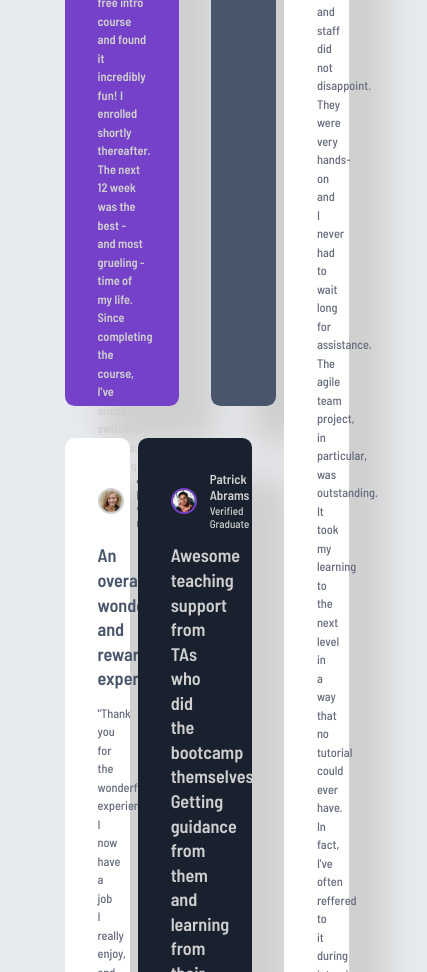
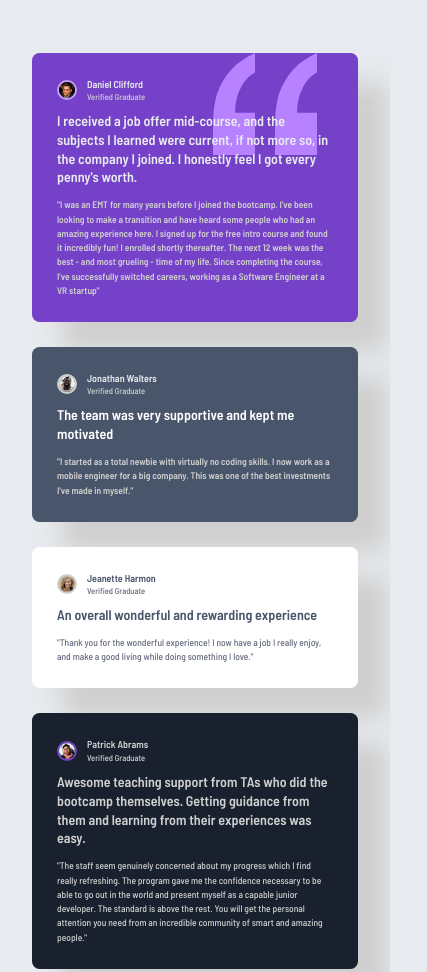
Before and after one commit to Lincoln-Dupree/Testimonial-Grid, a plain HTML site: page index.html in a window 390 px wide. Shown: the top 972 px of the page, 427 px wide, since content can reach past the window. Drawn offline with Linux system fonts and the light colour scheme.

Commit message:
updated styling for mobile devices, and made overall rem responsive

```diff
--- a/styles.css
+++ b/styles.css
@@ -15,7 +15,8 @@
   margin: 0;
   padding: 0;
   box-sizing: border-box;
-  font-size: 13px;
+  font-size: clamp(10px, 0.9vw, 18px);
+  /* font-size: 13px; */
   font-family: "Barlow Semi Condensed", sans-serif;
   font-weight: 500;
   /* Weights: 500, 600 */
@@ -43,7 +44,7 @@ body {
 
 .testimonial {
   /* general class for all reivews */
-  background-color: aqua;
+  /* background-color: aqua; */
   padding: 2.5rem;
   margin: 1.25rem;
   border-radius: 0.75rem;
@@ -199,3 +200,34 @@ body {
 .kira-whittle .sub-review {
   color: var(--Grey-400);
 }
+
+@media screen and (max-width: 1023px) {
+  body {
+    display: flex;
+    justify-content: center;
+    align-items: center;
+    height: auto;
+    background-color: var(--Grey-100);
+  }
+
+  .main-container {
+    /* background-color: coral; */
+    width: 90%;
+    margin: 4rem 0;
+    height: auto;
+    display: flex;
+    flex-direction: column;
+  }
+
+  .testimonial {
+    /* general class for all reivews */
+    padding: 2.5rem;
+    margin: 1.25rem;
+    border-radius: 0.75rem;
+    display: flex;
+    flex-direction: column;
+    gap: 1rem;
+    position: relative;
+    box-shadow: 3rem 3rem 2.5rem var(--Grey-200);
+  }
+}
```
